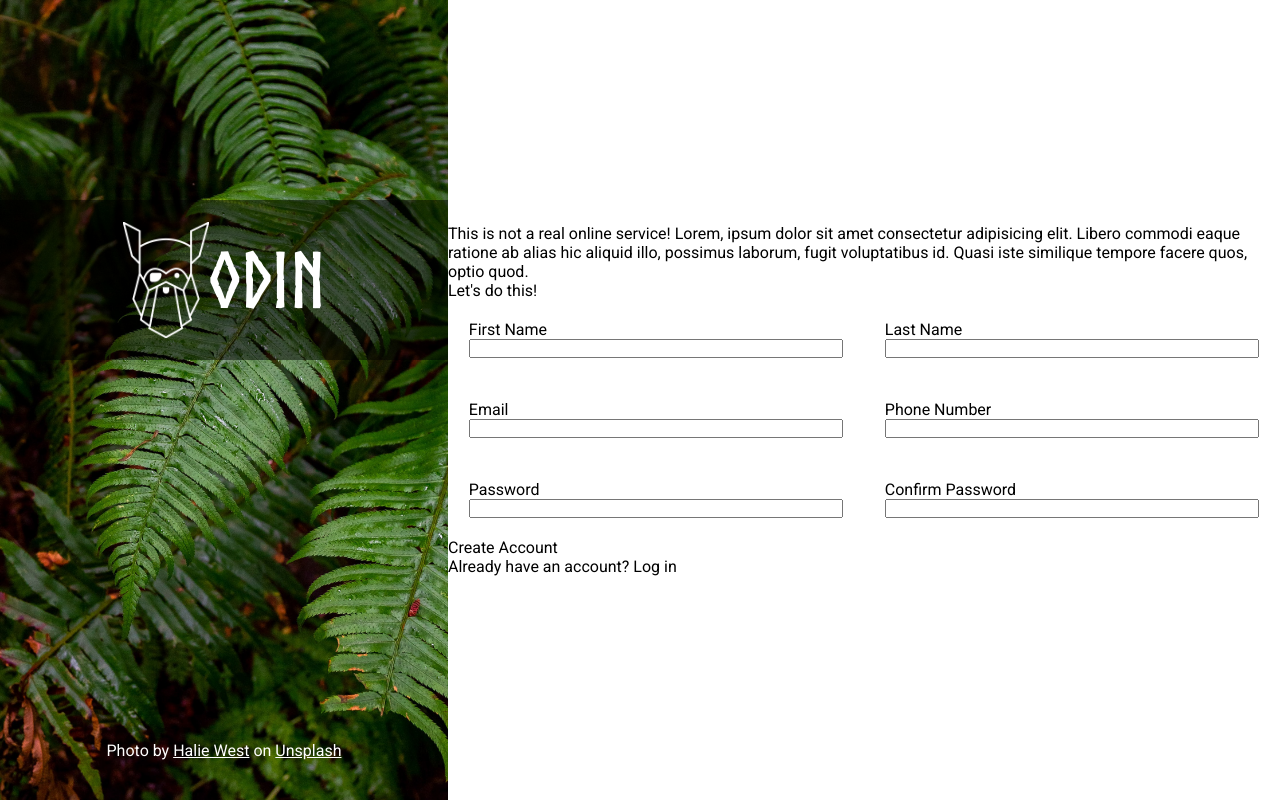
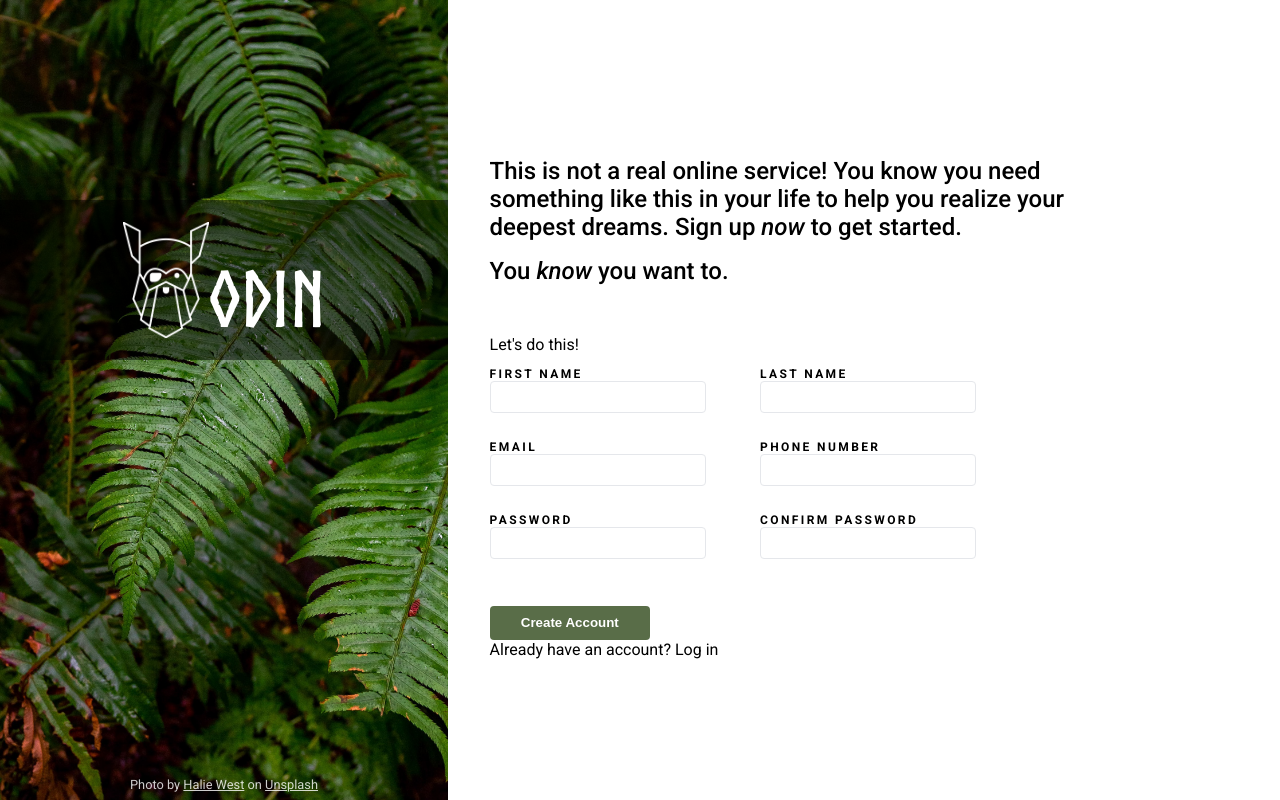
Before and after one commit to alopine/odin-sign-up-form, a plain HTML site: page index.html in a window 1280 px wide. Drawn offline with Linux system fonts and the light colour scheme.

Commit message:
Edit main styling

```diff
--- a/index.html
+++ b/index.html
@@ -23,8 +23,9 @@
         </div>
     </div>
     <main>
-        <div class="toptext">
-            <p>This is not a real online service! Lorem, ipsum dolor sit amet consectetur adipisicing elit. Libero commodi eaque ratione ab alias hic aliquid illo, possimus laborum, fugit voluptatibus id. Quasi iste similique tempore facere quos, optio quod.</p>
+        <div class="topText">
+            <p>This is not a real online service! You know you need something like this in your life to help you realize your deepest dreams. Sign up <em>now</em> to get started.</p>
+            <p>You <em>know</em> you want to.</p>
         </div>
         <div class="signup">
             <p>Let's do this!</p>
@@ -55,8 +56,8 @@
                 </div>
             </form>
         </div>
-        <div class="bottomtext">
-            Create Account
+        <div class="bottomText">
+            <button>Create Account</button>
             <p>Already have an account? Log in</p>
         </div>
     </main>
--- a/styles.css
+++ b/styles.css
@@ -16,7 +16,6 @@
 body {
     font-family: "Roboto", Arial, Helvetica, sans-serif;
     display: flex;
-    margin: 0;
 }
 
 a {
@@ -43,9 +42,10 @@ a {
     background-color: #00000080;
     display: flex;
     justify-content: center;
-    align-items: center;
+    align-items: flex-end;
     font-family: Norse-Bold;
     font-size: 6vw;
+    line-height: 1;
     position: relative;
     top: 25%;
 }
@@ -56,7 +56,9 @@ a {
 
 #attribution {
     position: absolute;
-    bottom: 5%;
+    bottom: 1%;
+    font-size: 0.80rem;
+    opacity: 0.8;
 }
 
 /* || Main */
@@ -67,6 +69,26 @@ main {
     justify-content: center;
 }
 
+main>* {
+    padding: 0% 5%;
+    margin: 2% 0;
+    width: 85%;
+}
+
+.topText {
+    font-size: 1.5rem;
+    font-weight: 500;
+}
+
+.topText>p {
+    margin: 1rem 0;
+}
+
+.signup {
+    align-self: flex-start;
+    width: 75%;
+}
+
 .signup>form {
     display: grid;
     grid-template-columns: repeat(2, 1fr);
@@ -74,7 +96,30 @@ main {
 }
 
 .signup>form>.inputBlock {
-    margin: 5%;
+    margin: 5% 0;
     display: flex;
     flex-direction: column;
+    width: 80%;
 }
+
+.inputBlock>label {
+    text-transform: uppercase;
+    font-size: 0.75em;
+    font-weight: bold;
+    letter-spacing: 0.15rem;
+}
+
+.inputBlock>input {
+    height: 2rem;
+    border: 1px solid #E5E7EB;
+    border-radius: 0.25rem;
+}
+
+.bottomText>button {
+    background-color: #596D48;
+    color: #FFFFFF;
+    font-weight: 700;
+    padding: 1.5% 5%;
+    border: none;
+    border-radius: 0.25rem;
+}
```
